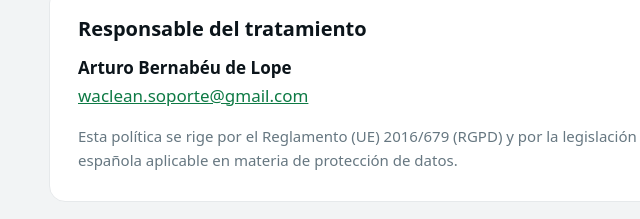
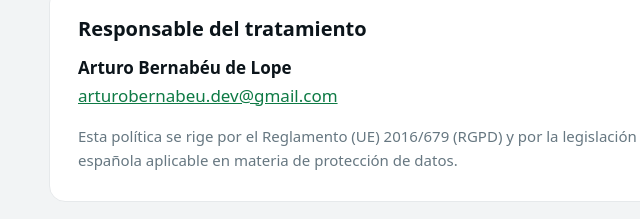
Before and after one commit to arturobernabeu/waclean-legal, a plain HTML site: page index.html in a window 1280 px wide. Shown: the part 406-625 px from the top of the page, 255-895 px from the left. Drawn offline with Linux system fonts and the light colour scheme.

Commit message:
Actualiza el correo de contacto a arturobernabeu.dev@gmail.com
El buzón waclean.soporte@gmail.com nunca llegó a crearse; se sustituye
por la dirección de contacto real en las dos apariciones de la política
(responsable del tratamiento y contacto).

Co-Authored-By: Claude Sonnet 5 <noreply@anthropic.com>

```diff
--- a/index.html
+++ b/index.html
@@ -152,7 +152,7 @@
     <h2>Responsable del tratamiento</h2>
     <p>
       <strong>Arturo Bernabéu de Lope</strong><br>
-      <a href="mailto:waclean.soporte@gmail.com">waclean.soporte@gmail.com</a>
+      <a href="mailto:arturobernabeu.dev@gmail.com">arturobernabeu.dev@gmail.com</a>
     </p>
     <p class="apagado">
       Esta política se rige por el Reglamento (UE) 2016/679 (RGPD) y por la
@@ -313,7 +313,7 @@
     <h2>Contacto</h2>
     <p>
       Para cualquier cuestión relativa a esta política:
-      <a href="mailto:waclean.soporte@gmail.com">waclean.soporte@gmail.com</a>
+      <a href="mailto:arturobernabeu.dev@gmail.com">arturobernabeu.dev@gmail.com</a>
     </p>
   </div>
 
```
